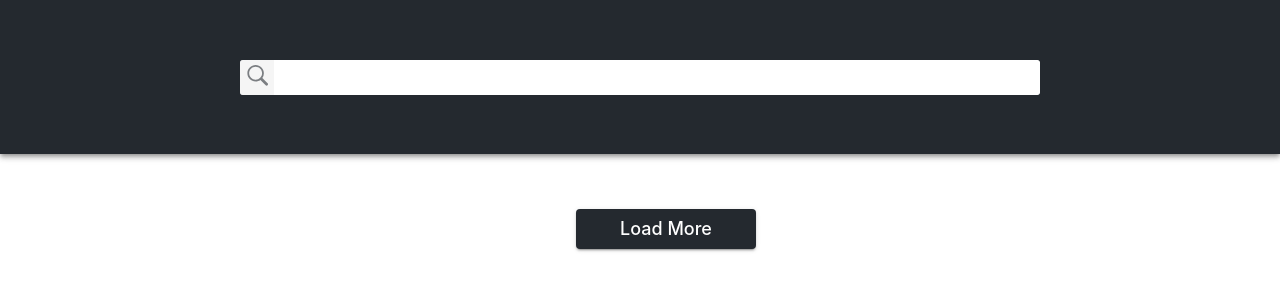
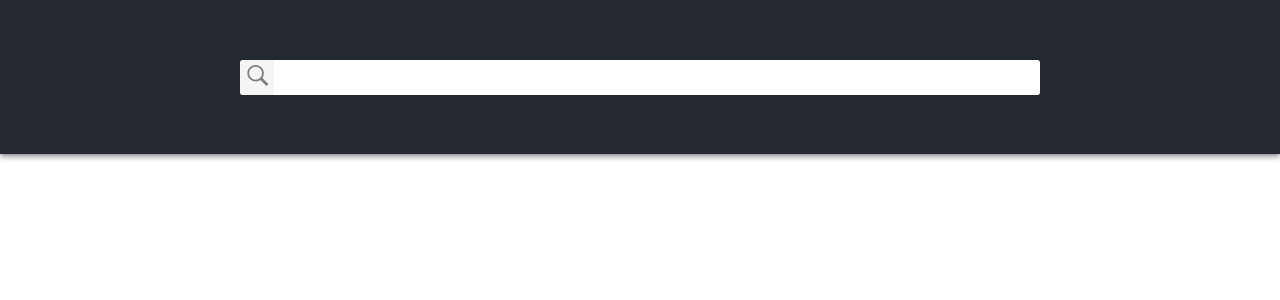
Before and after one commit to Ye2212/goit-react-hw-03-image-finder, a React (Create React App) app: page / in a window 1280 px wide. Shown: the top 300 px of the page. Built offline with nearby package versions, Linux system fonts and the light colour scheme.

Commit message:
update App.jsx

```diff
--- a/src/components/App.jsx
+++ b/src/components/App.jsx
@@ -71,7 +71,7 @@ export default class App extends Component {
       <>
         <Searchbar onSubmit={this.onSearchRequest} />
         <ImageGallery images={images} />
-        <Button onClick={this.onNextSearch} />
+        {images.length > 0 && < Button onClick={this.onNextSearch} />}
 
 
         <ToastContainer />
```
